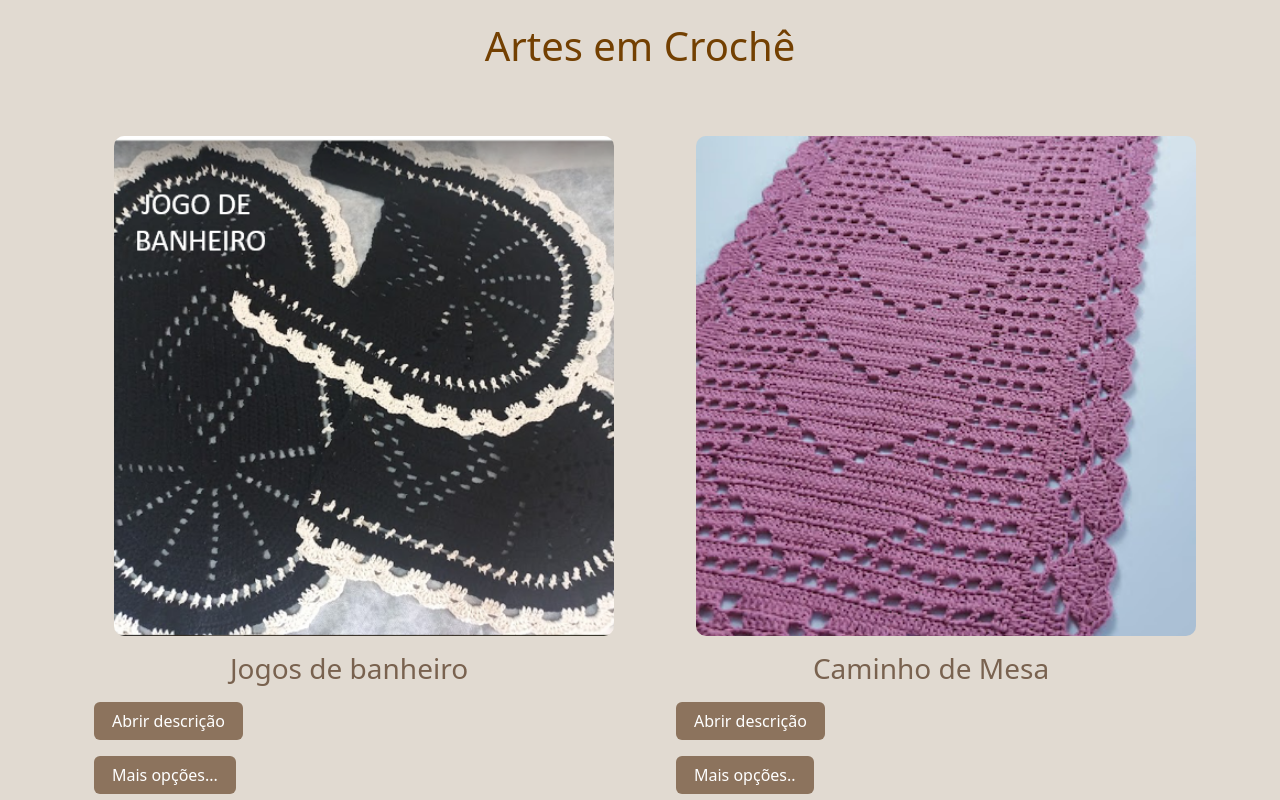
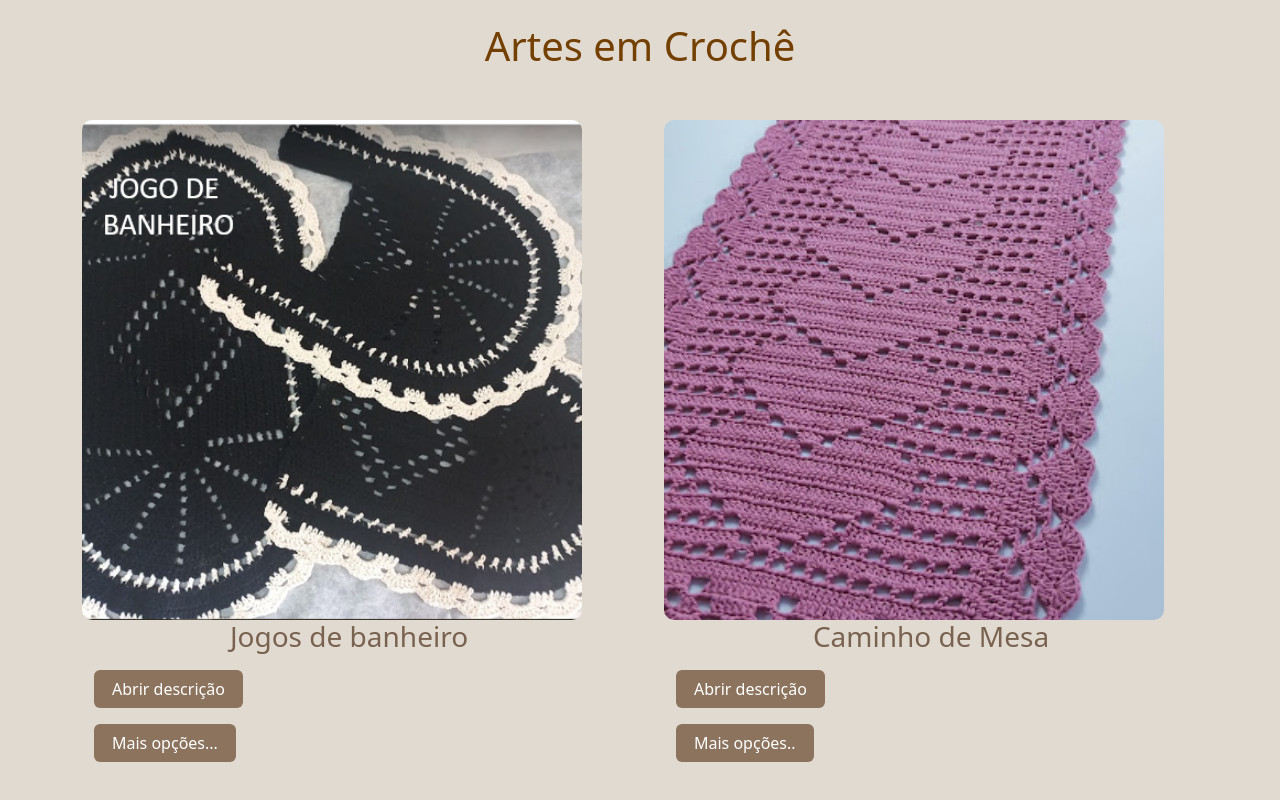
Before and after one commit to IsabellePacheco/Art_-Isabelle-, a plain HTML site: page index.html in a window 1280 px wide. Shown: the part 880-1680 px from the top of the page. Drawn offline with nearby package versions, Linux system fonts and the light colour scheme.

Commit message:
style.css

```diff
--- a/css/styles.css
+++ b/css/styles.css
@@ -430,12 +430,3 @@ a:hover i{
   flex-wrap: nowrap; /* impede quebrar linha */
   gap: 15px;
 }
-
-
-
-
-@media screen and (min-width: 800px){
-    .small-image-container-2-1{
-        margin: 1em 2em;
-    }
-}
```
